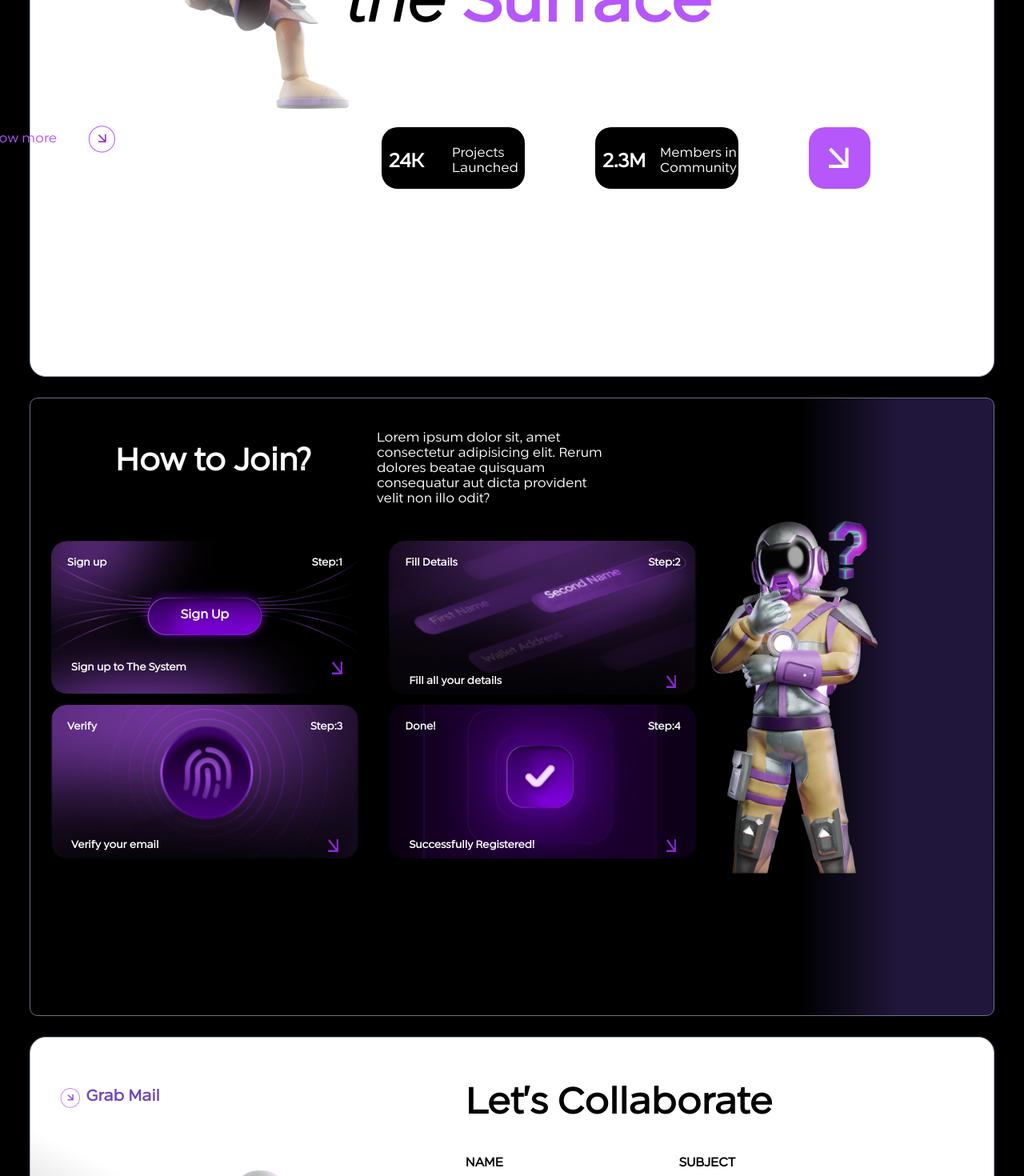
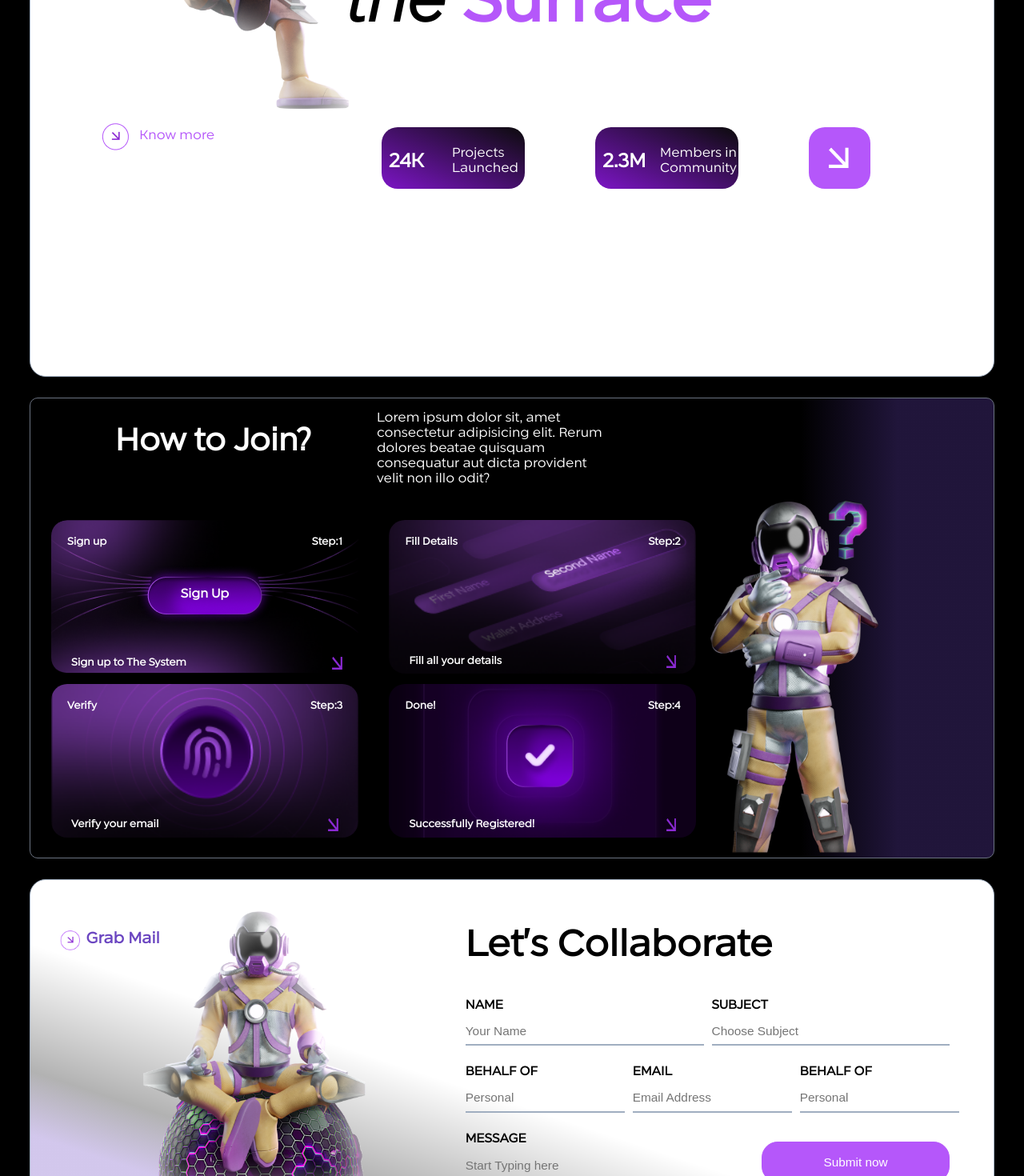
Before and after one commit to smagdum124/project, a React (Create React App) app: page / in a window 1280 px wide. Shown: the part 1846-3316 px from the top of the page at 80% size. Built offline with nearby package versions, Linux system fonts and the light colour scheme.

Commit message:
first commit

```diff
--- a/src/Components/Acheivement.jsx
+++ b/src/Components/Acheivement.jsx
@@ -1,20 +1,19 @@
-import React, { useEffect, useRef, useState } from "react";
+import React, { useEffect, useRef } from "react";
 import pose2 from "../assets/flying.png";
 import know from "../assets/Group 9222.png";
 import whiteVector from "../assets/WhiteVector.png";
 
 function Achievement() {
   const achievementRef = useRef(null);
-  const [isVisible, setIsVisible] = useState(false);
 
   useEffect(() => {
     const observer = new IntersectionObserver(
       (entries) => {
         entries.forEach((entry) => {
           if (entry.isIntersecting) {
-            setIsVisible(true);
+            entry.target.classList.add("visible");
           } else {
-            setIsVisible(false);
+            entry.target.classList.remove("visible");
           }
         });
       },
@@ -35,15 +34,17 @@ function Achievement() {
   }, []);
 
   return (
-    <div className={`achievement-container ${isVisible ? "visible" : ""}`} ref={achievementRef}>
+    <div className="achievement-container" ref={achievementRef}>
       <h2 className="achievement-txt">We're Not new,</h2>
       <div className="achievement-main">
         <div className="achievement-img">
-          <img className={`modelPose ${isVisible ? "visible" : ""}`} src={pose2} alt="" />
-          <img className={`know ${isVisible ? "visible" : ""}`} src={know} alt="" />
-          <span className={`know ${isVisible ? "visible" : ""}`}>Know more</span>
+          <img className="modelPose" src={pose2} alt="" />
+        <div className="know-more">
+        <img className="know" src={know} alt="" />
+          <span>Know more</span>
         </div>
-        <div className={`achievement-containt ${isVisible ? "visible" : ""}`}>
+        </div>
+        <div className="achievement-containt">
           <h2 className="achiev-txt2">Already above</h2>
           <h2 className="achiev-txt3">
             the <span className="highlight">Surface</span>
--- a/src/Components/NavBar.jsx
+++ b/src/Components/NavBar.jsx
@@ -9,7 +9,7 @@ import "./navbar.css";
 function NavBar() {
   return (
     <div className="header">
-      <a href="#" className="icon">
+      <a href="#" className="icon-msg">
         <img src={message} alt="Message" className="hover-effect" />
       </a>
       <div className="logo">
--- a/src/Components/footer.css
+++ b/src/Components/footer.css
@@ -57,7 +57,17 @@
   }
   .rightsf {
     display: block;
-    color: white;
+    color: #FFFFFF;
     text-decoration: none;
+    position: absolute;
+    right: 0px;
+    top: 8vw;
+    padding: 2vw 0vw;
+  }
+  .logof a img {
+    position: absolute;
+    top: 8vw;
+    left: 0px;
+    padding: 2vw 0vw;
   }
 }
--- a/src/Components/future.css
+++ b/src/Components/future.css
@@ -10,7 +10,7 @@
   background-repeat: no-repeat;
   background-size: cover;
   width: 94%;
-  height: 60vh;
+  height: auto;
   margin: auto;
   display: flex;
   justify-content: space-between;
--- a/src/Components/join.css
+++ b/src/Components/join.css
@@ -3,10 +3,10 @@
 .join_container {
   display: flex;
   border: 1px solid rgb(107, 114, 128);
-  height: 90vh;
+  height: auto;
   margin: auto;
   border-radius: 10px;
-  padding: 2vw;
+  padding: 0vw 2vw;
   width: 90%;
   background: linear-gradient(
     to left,
@@ -66,7 +66,10 @@
   margin-top: 2vw;
 }
 
-.join_card1, .join_card2, .join_card3, .join_card4 {
+.join_card1,
+.join_card2,
+.join_card3,
+.join_card4 {
   margin-bottom: 1vw;
   background-position: center;
   background-repeat: no-repeat;
@@ -76,10 +79,18 @@
   border-radius: 20px;
 }
 
-.join_card1 { background-image: url("../assets/SignUpBg.png"); }
-.join_card2 { background-image: url("../assets/fourthBg.png"); }
-.join_card3 { background-image: url("../assets/thirdBg.png"); }
-.join_card4 { background-image: url("../assets/seondBg.png"); }
+.join_card1 {
+  background-image: url("../assets/SignUpBg.png");
+}
+.join_card2 {
+  background-image: url("../assets/fourthBg.png");
+}
+.join_card3 {
+  background-image: url("../assets/thirdBg.png");
+}
+.join_card4 {
+  background-image: url("../assets/seondBg.png");
+}
 
 .card_txt {
   display: flex;
@@ -93,20 +104,27 @@
   color: white;
 }
 
-.card_txt0, .card_txt1 {
+.card_txt0{
+  display: flex;
+  justify-content: space-between;
+  padding: 40px 20px;
+}
+.card_txt1 {
   display: flex;
   justify-content: space-between;
   padding: 20px;
 }
 
-.card_txt0 h2, .card_txt1 h2 {
+.card_txt0 h2,
+.card_txt1 h2 {
   font-size: 1vw;
   margin: 0;
   color: white;
   padding-left: 5px;
 }
 
-.card_txt0 img, .card_txt1 img {
+.card_txt0 img,
+.card_txt1 img {
   width: 1vw;
 }
 
@@ -119,14 +137,19 @@
   padding-right: 5px;
 }
 
-.center-img, .center-img2, .center-img3, .center-img4 {
+.center-img,
+.center-img2,
+.center-img3,
+.center-img4 {
   position: relative;
   display: flex;
   justify-content: center;
   align-items: center;
 }
 
-.center-img2, .center-img3, .center-img4 {
+.center-img2,
+.center-img3,
+.center-img4 {
   padding-top: 3.3vw;
 }
 
@@ -148,6 +171,7 @@
     padding: 10px;
     height: auto;
     width: 92%;
+    background: black;
   }
 
   .join_img {
@@ -179,7 +203,10 @@
     align-items: center;
   }
 
-  .join_card1, .join_card2, .join_card3, .join_card4 {
+  .join_card1,
+  .join_card2,
+  .join_card3,
+  .join_card4 {
     width: 100%;
     height: auto;
     margin-bottom: 10px;
@@ -189,12 +216,25 @@
     font-size: 1.5rem;
   }
 
-  .card_txt0 h2, .card_txt1 h2 {
+  .card_txt0 h2{
     font-size: 1.5rem;
-    padding-top: 0;
+    /* padding-top: 44px; */
+  }
+  .card_txt0{
+    display: flex;
+    justify-content: space-between;
+    padding: 40px 20px;
   }
 
-  .card_txt0 img, .card_txt1 img {
-    width: 5%;
+  .card_txt1 h2 {
+    font-size: 1.5rem;
+    padding-top: 44px;
   }
+
+  .card_txt0 img,
+  .card_txt1 img {
+    width: auto;
+        height: 4vw;
+  }
+
 }
--- a/src/Components/navbar.css
+++ b/src/Components/navbar.css
@@ -21,9 +21,14 @@
   color: white;
   transition: color 0.3s, transform 0.3s, filter 0.3s; /* Add transition for smooth effect */
 }
+.icon-msg {
+  font-size: 1.5rem;
+  color: white;
+  transition: color 0.3s, transform 0.3s, filter 0.3s; /* Add transition for smooth effect */
+}
 
-.icon:hover {
-  color: #B557FA;
+.icon-msg:hover {
+  color: #b557fa;
 }
 
 .hover-effect {
@@ -32,7 +37,9 @@
 
 .hover-effect:hover {
   transform: scale(1.1); /* Scale the image to 110% on hover */
-  filter: drop-shadow(0 0 5px #B557FA); /* Add a shadow effect with the desired color */
+  filter: drop-shadow(
+    0 0 5px #b557fa
+  ); /* Add a shadow effect with the desired color */
 }
 
 .social-icons {
@@ -60,4 +67,15 @@
   .social-icons .rights {
     display: none;
   }
+  .social-icons {
+    position: absolute;
+    top: 123vw;
+    right: 25vw;
+  }
+  .icon-msg {
+    position: absolute;
+    top: 124vw;
+    left: 21vw;
+
+  }
 }
--- a/src/Components/style.css
+++ b/src/Components/style.css
@@ -99,7 +99,6 @@
   cursor: pointer;
 }
 
-
 .button1 {
   padding: 0.6rem 1.5rem;
   font-size: 1rem;
@@ -110,13 +109,13 @@
   margin-right: 1rem;
   cursor: pointer;
 }
-.button1:hover{
+.button1:hover {
   /* border: solid 1px #b557fa; */
   color: #b557fa;
 }
 
 .button:hover {
-  background-color:transparent;
+  background-color: transparent;
   border: solid 1px #b557fa;
 }
 
@@ -144,7 +143,7 @@
     width: 90%;
     text-align: center;
     padding: 0;
-    margin-bottom: 2rem;
+    margin-bottom: 4rem;
   }
 
   .hero-img {
@@ -208,7 +207,6 @@
 .main-img img {
   width: 100%;
   height: auto;
-
 }
 
 .main-content {
@@ -286,8 +284,9 @@ button {
 @media (max-width: 600px) {
   .main-container {
     flex-direction: column;
-    height: auto;
+    height: 64vh;
     padding-bottom: 0;
+    /* height: auto; */
   }
 
   .btn-group {
@@ -305,28 +304,32 @@ button {
   }
 
   .main-img {
-    width: 100%;
+    /* width: 100%; */
     padding-right: 0;
-    margin-top: 1rem;
+    margin-top: -6rem;
     margin-bottom: 0;
     order: 2;
   }
+  .main-img img{
+    width: 20vw;
+  }
+  .main-txt {
+    width: 90%;
+  }
 }
 @media (min-width: 1280px) {
-
   .main-img {
     flex: 1;
     padding-right: 2rem;
     width: 24%;
     display: flex;
-    align-items: flex-end; /* Align the image to the bottom */
+    align-items: flex-end;
   }
 
   .main-img img {
     width: 100%;
     height: auto;
   }
-
 }
 /* Achievment css */
 .achievement-container {
@@ -366,27 +369,26 @@ button {
   bottom: 30vh;
 }
 
-  .know {
-    position: relative;
-    top: -50%;
+.know-more {
+  position: absolute;
+  top: 45%;
   left: 20%;
-    transform: translateX(-50%);
+  /* transform: translateX(-50%); */
   display: flex;
   align-items: center;
-    animation: slideIn 1s ease-in-out; /* Animation for "Know more" image */
+  animation: slideIn 1s ease-in-out; /* Apply animation */
 }
 
-  .know span {
-    animation: slideIn 1s ease-in-out; /* Animation for "Know more" span */
+.know {
+  display: flex;
+  align-items: center;
 }
 
+
 .achievement-img span {
-    position: relative;
-    top: -54%;
-    left: 27%;
   color: #b557fa;
+  margin-left: 1vw;
 }
-
 .achievement-containt {
   width: 60%;
   padding-left: 2vw;
@@ -423,7 +425,8 @@ button {
 .inner-txt {
   height: 6vw;
   width: 14vw;
-    background-color: black;
+  /* background-color: black; */
+  background-image: linear-gradient(to top right, #7c15c5, #0c0b0c);
   border-radius: 20px;
   display: flex;
   justify-content: space-between;
@@ -482,19 +485,25 @@ button {
     transform: translateX(-44px);
   }
 
+  .know-more {
+    top: auto;
+    bottom: -15vw;
+  }
+
   .know {
-      left: 35px;
+    left: -5vw;
     position: relative;
-      top: -81px;
+    top: -27vw;
   }
 
   .achievement-img span {
     position: relative;
     top: -28vw;
-      left: 14px;
+    left: -3vw;
     margin: 0 auto;
     display: block;
     font-size: 2rem;
+    color: #b557fa;
   }
 
   .achievement-containt {
@@ -502,7 +511,7 @@ button {
     padding-left: 0;
     text-align: center;
     position: relative;
-      top: -64vw;
+    top: -46vw;
   }
 
   .achiev-txt2,
@@ -520,7 +529,9 @@ button {
     width: 61vw;
     height: 18vw;
     margin: 3vw;
+
 }
+
   .inner-txt h2 {
     padding: 3px 15px;
   }
@@ -537,6 +548,7 @@ button {
 /* Add animation for visible content */
 .visible .achievement-containt,
 .visible .achievement-txt,
+.visible .know-more,
 .visible .know span {
   animation: slideIn 1s ease-in-out;
 }
@@ -553,13 +565,15 @@ button {
   }
 }
 
+
 /* collaborate page  */
 .collaborate_container {
   display: flex;
   border: 1px solid #a0aec0;
   border-radius: 20px;
   padding: 20px;
-  height: 67vh;
+  /* height: 67vh; */
+  height: auto;
   width: 91%;
   margin: 2vw auto;
   background-color: white;
@@ -607,15 +621,15 @@ button {
 }
 
 .collab_img .pose4 {
-  padding: 0;
-  width: 25vw;
+  /* padding: 0; */
+  width: 22.6vw;
   position: absolute;
-  bottom: 0; /* Ensure it touches the bottom */
-  margin: 0;
+  top: 4%;
+  /* margin: 0; */
 }
 
 .collab_form {
-  width: 45%;
+  width: 52%;
   position: relative;
   opacity: 0;
   transform: translateY(20px);
@@ -697,21 +711,21 @@ form {
 #name {
   flex: 3;
 }
+#subject {
+  flex: 4;
+}
+
 
 #email,
 #message {
   flex: 2;
 }
 
-#subject {
-  flex: 4; /* Increased width for the subject input */
-}
 
 #phone,
 #company {
   flex: 3;
 }
-
 
 /* Media query for small devices */
 @media (max-width: 600px) {
@@ -765,6 +779,13 @@ form {
     margin-left: 0;
   }
 }
+@media (min-width: 1280px){
+  .pose4{
+    position: absolute;
+    top: 10%;
+  }
+
+}
 
 /* logo.css */
 .logo_container {
```
Also changed, not shown: src/Components/MainSection.jsx (+4 -4 lines). Lines whose indentation alone changed are shown as unchanged.
